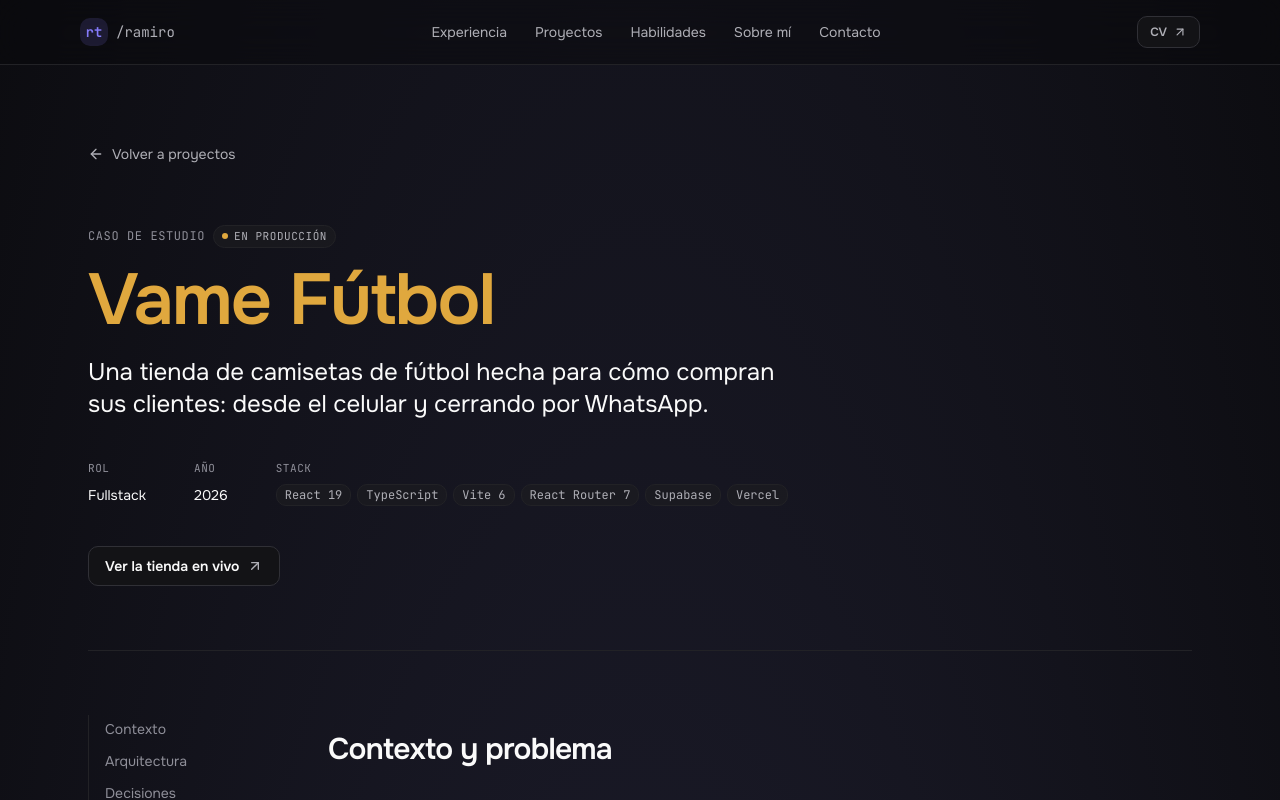
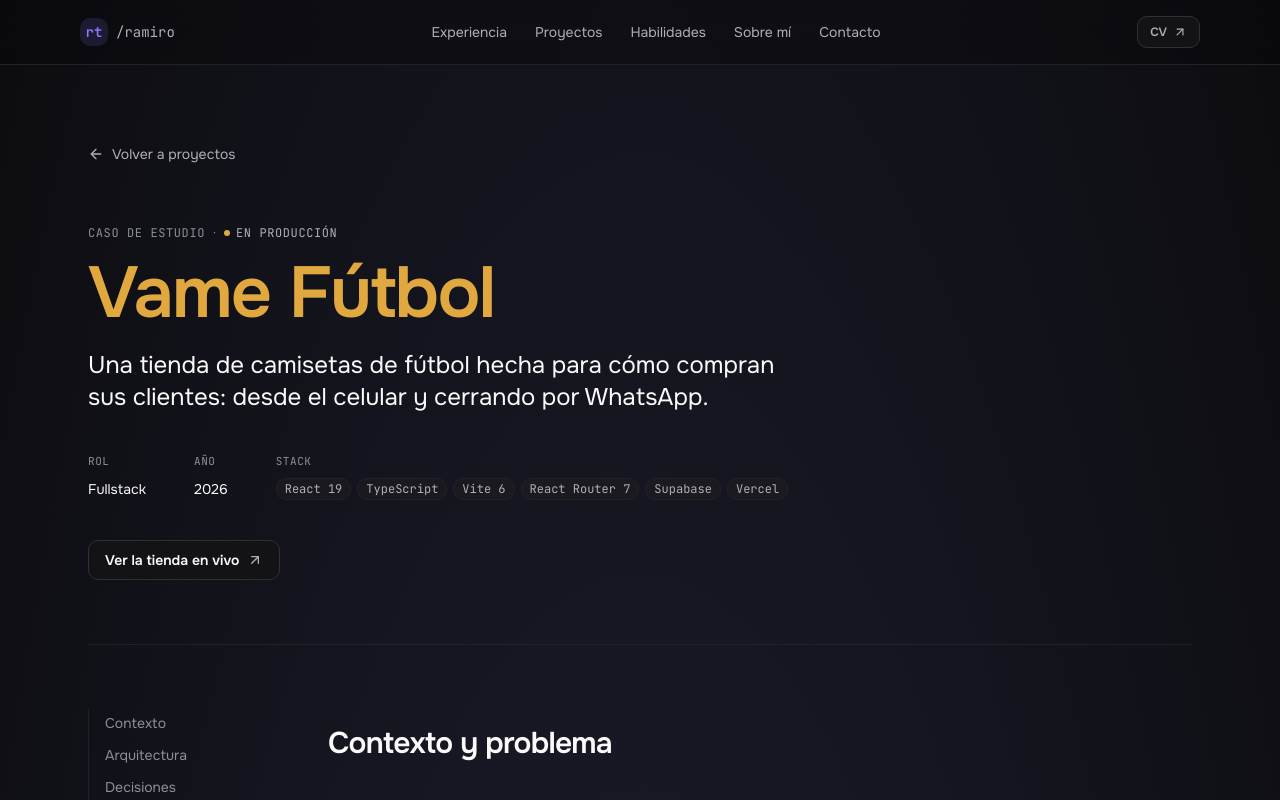
Before and after one commit to ramatc/portfolio, a Next.js app: page /proyectos/vame in a window 1280 px wide. Shown: the top 800 px of the page. Built offline with nearby package versions, Linux system fonts and the light colour scheme.

Commit message:
fix: show project status as plain text so it no longer looks clickable

```diff
--- a/app/components/ProjectShowcase.tsx
+++ b/app/components/ProjectShowcase.tsx
@@ -178,7 +178,7 @@ const Selector = ({ projects }: { projects: Project[] }) => {
                     {project.tagline}
                   </span>
                 </span>
-                <span className="mt-1 inline-flex shrink-0 items-center gap-1.5 rounded-full border border-border-subtle bg-bg-overlay/60 px-2 py-0.5 text-[11px] text-fg-muted">
+                <span className="mt-1.5 inline-flex shrink-0 items-center gap-1.5 text-[11px] text-fg-muted">
                   <span
                     aria-hidden="true"
                     className={`h-1.5 w-1.5 rounded-full ${status.live ? "bg-success" : ""}`}
--- a/app/proyectos/coda/page.tsx
+++ b/app/proyectos/coda/page.tsx
@@ -224,7 +224,10 @@ export default function CodaCaseStudyPage() {
           <span className="font-mono text-xs uppercase tracking-wider text-fg-subtle">
             Caso de estudio
           </span>
-          <span className="inline-flex items-center gap-1.5 rounded-full border border-border-subtle bg-bg-overlay/60 px-2 py-0.5 font-mono text-[11px] uppercase tracking-wider text-fg-muted">
+          <span aria-hidden="true" className="text-xs text-fg-subtle">
+            ·
+          </span>
+          <span className="inline-flex items-center gap-1.5 font-mono text-xs uppercase tracking-wider text-fg-muted">
             <span
               aria-hidden="true"
               className="h-1.5 w-1.5 rounded-full"
--- a/app/proyectos/vame/page.tsx
+++ b/app/proyectos/vame/page.tsx
@@ -250,7 +250,10 @@ export default function VameCaseStudyPage() {
           <span className="font-mono text-xs uppercase tracking-wider text-fg-subtle">
             Caso de estudio
           </span>
-          <span className="inline-flex items-center gap-1.5 rounded-full border border-border-subtle bg-bg-overlay/60 px-2 py-0.5 font-mono text-[11px] uppercase tracking-wider text-fg-muted">
+          <span aria-hidden="true" className="text-xs text-fg-subtle">
+            ·
+          </span>
+          <span className="inline-flex items-center gap-1.5 font-mono text-xs uppercase tracking-wider text-fg-muted">
             <span
               aria-hidden="true"
               className="h-1.5 w-1.5 rounded-full"
```
